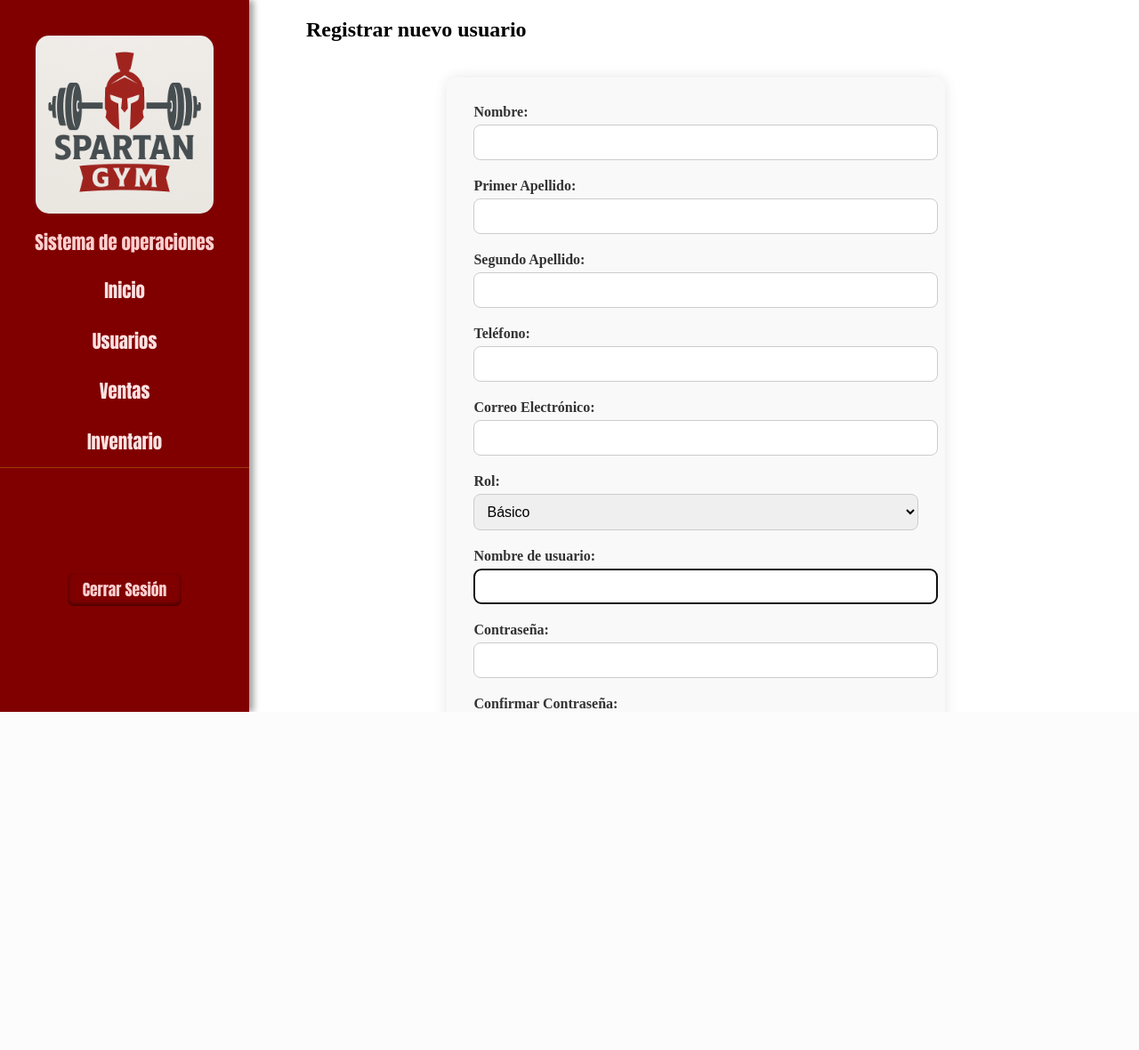
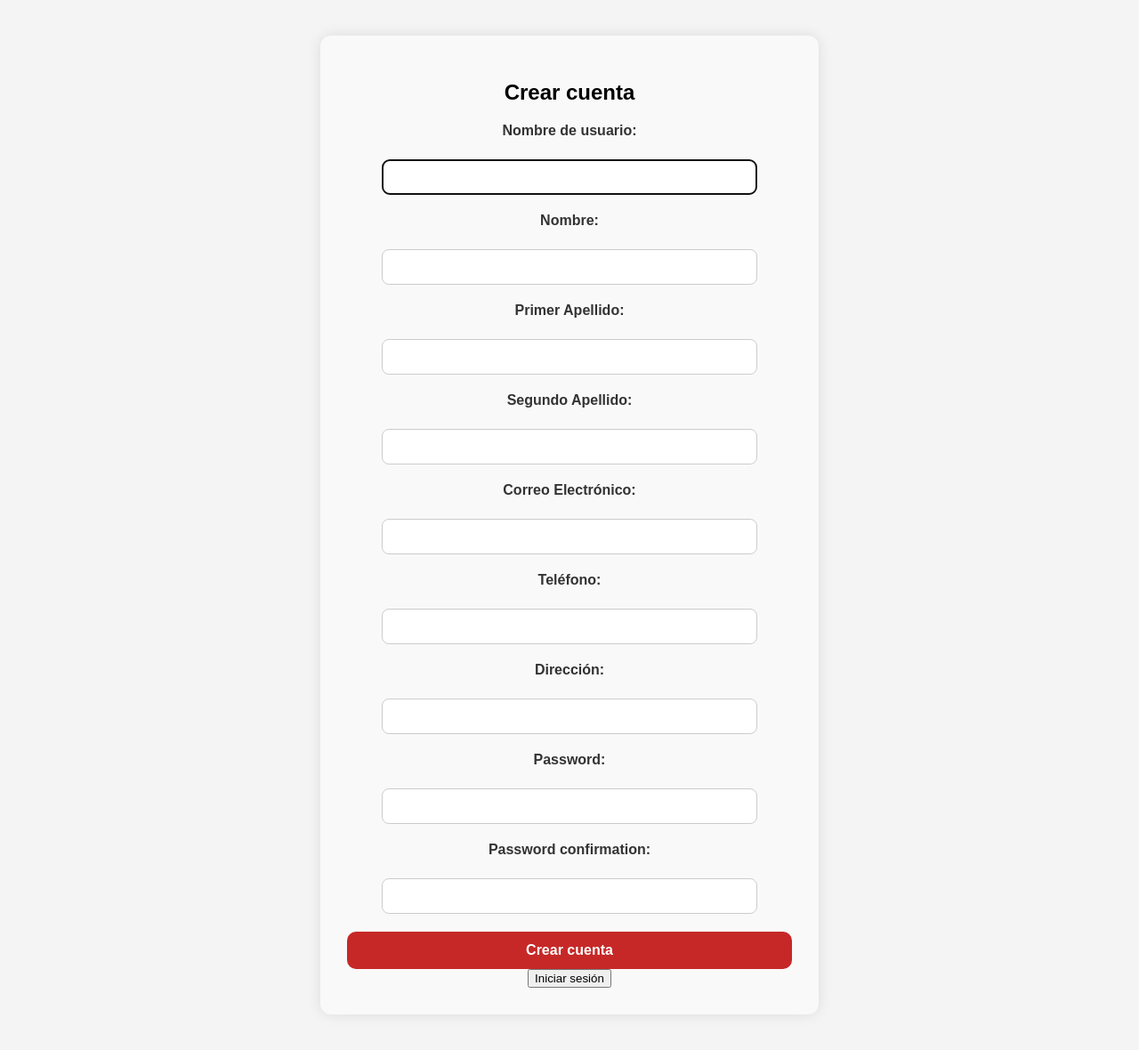
Before and after one commit to RaulMacias05/Profesionalizacion, a Django app: page /usuarios/registrar/ in a window 1280 px wide. Shown: the whole page at 89% size. Before the commit the page ends 800 px from the top, so only its background shows below. Run offline with Django 5.2, Linux system fonts and the light colour scheme; some web fonts are replaced.

Commit message:
Ajuste de manejo de sesiones

```diff
--- /dev/null
+++ b/static/css/sesion.css
@@ -0,0 +1,24 @@
+body {
+    font-family: Arial, sans-serif;
+    background-color: #f4f4f4;
+    text-align: center;
+    margin: 0;
+    padding: 0;
+    display: flex;
+    justify-content: center;
+}
+
+.logo {
+    width: 150px;
+    margin: 0;
+    padding: 0;
+    margin-bottom: -12px;
+}
+
+.error{
+    color: rgb(255, 79, 79);
+    font-size: 1rem;
+    display: flex;
+    justify-content: center;
+    align-items: center;
+}
--- /dev/null
+++ b/templates/sesion.html
@@ -0,0 +1,18 @@
+{% load static %}
+
+<!DOCTYPE html>
+<html lang="es">
+<head>
+    <meta charset="UTF-8">
+    <meta name="viewport" content="width=device-width, initial-scale=1.0">
+    <title>{% block title %}{% endblock title %}</title>
+    <link rel="stylesheet" href="{% static 'css/sesion.css' %}">
+    {% block extra_head %}{% endblock extra_head %}
+</head>
+<body>
+    {% block content %}{% endblock content %}
+
+    <script src="{% static 'usuarios/js/sesion.js' %}"></script>
+    {% block extra_scripts %}{% endblock extra_scripts %}
+</body>
+</html>
--- a/usuarios/forms.py
+++ b/usuarios/forms.py
@@ -5,14 +5,19 @@
 class RegistroUsuarioForm(UserCreationForm):
     class Meta:
         model = Usuario
-        fields = ['first_name', 'primer_apellido', 'segundo_apellido', 'telefono', 'email', 'rol','username', 'password1', 'password2']
+        fields = ['first_name', 'primer_apellido', 'segundo_apellido', 'telefono', 'direccion', 'email', 'username', 'password1', 'password2']
+        labels = {
+            'username': 'Nombre de usuario',
+            'first_name': 'Nombre',
+            'primer_apellido': 'Primer Apellido',
+            'segundo_apellido': 'Segundo Apellido',
+            'email': 'Correo Electrónico',
+            'telefono': 'Teléfono',
+            'direccion': 'Dirección',
+            'password1': 'Contraseña',
+            'password2': 'Confirmar Contraseña',
+        }
         widgets = {
             'telefono': forms.TextInput(attrs={'class': 'form-control'}),
             'rol': forms.Select(attrs={'class': 'form-select'}),
         }
-
-    def clean_username(self):
-        username = self.cleaned_data.get('username')
-        if Usuario.objects.filter(username=username).exists():
-            raise forms.ValidationError("Ya existe un usuario con ese DNI.")
-        return username
--- a/usuarios/models.py
+++ b/usuarios/models.py
@@ -2,13 +2,7 @@
 from django.db import models
 
 class Usuario(AbstractUser):
-    ROL_CHOICES = [
-        ('ADMIN', 'Administrador'),
-        ('ENCARGADO', 'Encargado'),
-        ('BASICO', 'Básico'),
-    ]
 
-    rol = models.CharField(max_length=10, choices=ROL_CHOICES, default='BASICO')
     telefono = models.CharField(max_length=20, blank=True)
     direccion = models.CharField(max_length=255, blank=True)
     primer_apellido = models.CharField(max_length=50)
--- a/usuarios/static/usuarios/css/registro.css
+++ b/usuarios/static/usuarios/css/registro.css
@@ -1,5 +1,5 @@
 .registro-form {
-    max-width: 500px;
+  width: 500px;
   margin: 40px auto;
   background-color: #f9f9f9;
   padding: 30px;
@@ -20,7 +20,7 @@
 
 .campo input,
 .campo select {
-    width: 100%;
+  width: 80%;
   padding: 10px;
   border: 1px solid #ccc;
   border-radius: 8px;
@@ -37,9 +37,20 @@
   font-size: 16px;
   font-weight: bold;
   cursor: pointer;
-    transition: background 0.3s;
+  transition: background-color 0.3s ease;
 }
 
 button[type="submit"]:hover {
   background-color: #b71c1c;
 }
+
+.error-message {
+  display: flex;
+  width: 100%;
+  height: 10vh;
+  justify-content: center;
+  align-items: center;
+  color: #c62828;
+  font-size: 14px;
+  margin-top: 5px;
+}
--- a/usuarios/templates/usuarios/registrar_usuarios.html
+++ b/usuarios/templates/usuarios/registrar_usuarios.html
@@ -1,7 +1,6 @@
-{% extends 'base.html' %}
+{% extends 'sesion.html' %}
 
 {% load static %}
-
 
 {% block extra_head %}
 <link rel="stylesheet" href="{% static 'usuarios/css/registro.css' %}">
@@ -10,57 +9,117 @@
 
 {% block content %}
 
-<h2>Registrar nuevo usuario</h2>
-
 <form method="post" class="registro-form">
   {% csrf_token %}
 
-  <div class="campo">
-    <label for="first_name">Nombre:</label>
+  <h2>Crear cuenta</h2>
+
+  {{ error }}
+
+  <p class="campo">
+    {{ form.username.label_tag }}<br>
+    {{ form.username }}
+    {% if form.username.errors %}
+      <ul class="error-list">
+        {% for error in form.username.errors %}
+          <li>{{ error }}</li>
+        {% endfor %}
+      </ul>
+    {% endif %}
+  </p>
+  <p class="campo">
+    {{ form.first_name.label_tag }}<br>
     {{ form.first_name }}
-  </div>
+    {% if form.first_name.errors %}
+      <ul class="error-list">
+        {% for error in form.first_name.errors %}
+          <li>{{ error }}</li>
+        {% endfor %}
+      </ul>
+    {% endif %}
+  </p>
+  <p class="campo">
+    {{ form.primer_apellido.label_tag }}<br>
+    {{ form.primer_apellido }}
+    {% if form.primer_apellido.errors %}
+      <ul class="error-list">
+        {% for error in form.primer_apellido.errors %}
+          <li>{{ error }}</li>
+        {% endfor %}
+      </ul>
+    {% endif %}
+  </p>
+  <p class="campo">
+    {{ form.segundo_apellido.label_tag }}<br>
+    {{ form.segundo_apellido }}
+    {% if form.segundo_apellido.errors %}
+      <ul class="error-list">
+        {% for error in form.segundo_apellido.errors %}
+          <li>{{ error }}</li>
+        {% endfor %}
+      </ul>
+    {% endif %}
+  </p>
+  <p class="campo">
+    {{ form.email.label_tag }}<br>
+    {{ form.email }}
+    {% if form.email.errors %}
+      <ul class="error-list">
+        {% for error in form.email.errors %}
+          <li>{{ error }}</li>
+        {% endfor %}
+      </ul>
+    {% endif %}
+  </p>
+  <p class="campo">
+    {{ form.telefono.label_tag }}<br>
+    {{ form.telefono }}
+    {% if form.telefono.errors %}
+      <ul class="error-list">
+        {% for error in form.telefono.errors %}
+          <li>{{ error }}</li>
+        {% endfor %}
+      </ul>
+    {% endif %}
+  </p>
+  <p class="campo">
+    {{ form.direccion.label_tag }}<br>
+    {{ form.direccion }}
+    {% if form.direccion.errors %}
+      <ul class="error-list">
+        {% for error in form.direccion.errors %}
+          <li>{{ error }}</li>
+        {% endfor %}
+      </ul>
+    {% endif %}
+  </p>
+  <p class="campo">
+    {{ form.password1.label_tag }}<br>
+    {{ form.password1 }}
+    {% if form.password1.errors %}
+      <ul class="error-list">
+        {% for error in form.password1.errors %}
+          <li>{{ error }}</li>
+        {% endfor %}
+      </ul>
+    {% endif %}
+  </p>
+  <p class="campo">
+    {{ form.password2.label_tag }}<br>
+    {{ form.password2 }}
+    {% if form.password2.errors %}
+      <ul class="error-list">
+        {% for error in form.password2.errors %}
+          <li>{{ error }}</li>
+        {% endfor %}
+      </ul>
+    {% endif %}
+  </p>
 
-  <div class="campo">
-    <label for="primer_apellido">Primer Apellido:</label>
-    {{ form.primer_apellido }}
-  </div>
-
-  <div class="campo">
-    <label for="segundo_apellido">Segundo Apellido:</label>
-    {{ form.segundo_apellido }}
-  </div>
-
-  <div class="campo">
-    <label for="telefono">Teléfono:</label>
-    {{ form.telefono }}
-  </div>
-
-  <div class="campo">
-    <label for="email">Correo Electrónico:</label>
-    {{ form.email }}
-  </div>
-
-  <div class="campo">
-    <label for="rol">Rol:</label>
-    {{ form.rol }}
-  </div>
-
-  <div class="campo">
-    <label for="username">Nombre de usuario:</label>
-    {{ form.username }}
-  </div>
-
-  <div class="campo">
-    <label for="password1">Contraseña:</label>
-    {{ form.password1 }}
-  </div>
-
-  <div class="campo">
-    <label for="password2">Confirmar Contraseña:</label>
-    {{ form.password2 }}
-  </div>
-
-  <button type="submit">Registrar</button>
+  <button type="submit">Crear cuenta</button>
+  <button type="button" onclick="location.href='{% url 'usuarios:signin' %}'">Iniciar sesión</button>
+  {% comment %} <button type="button" onclick="location.href="{% url 'usuarios:recuperar_contrasena' %}'">Recuperar contraseña</button>
+  <button type="button" onclick="location.href="{% url 'usuarios:home' %}'">Volver a la página principal</button> {% endcomment %}
 </form>
 
 
--- a/usuarios/urls.py
+++ b/usuarios/urls.py
@@ -1,10 +1,11 @@
 from django.urls import path
-from .views import usuarios, registrar_usuario, lista_usuarios, signout
+from .views import usuarios, signin, registrar_usuario, lista_usuarios, signout
 
 app_name = 'usuarios'
 
 urlpatterns = [
     path('', usuarios, name='usuarios'),
+    path('signin/', signin, name='signin'),
     path('registrar/', registrar_usuario, name='registrar_usuario'),
     path('lista/', lista_usuarios, name='lista_usuarios'),
     path('signout/', signout, name='signout'),
--- a/usuarios/views.py
+++ b/usuarios/views.py
@@ -2,7 +2,9 @@
 from .forms import RegistroUsuarioForm
 from django.shortcuts import redirect
 from django.contrib.auth import get_user_model
-from django.contrib.auth import logout
+from django.contrib.auth import login, logout, authenticate
+from django.db import IntegrityError
+from django.contrib.auth.forms import AuthenticationForm
 
 def usuarios(request):
     return redirect('usuarios:lista_usuarios')
@@ -12,15 +14,62 @@
     usuarios = Usuario.objects.all()
     return render(request, 'usuarios/lista_usuarios.html', {'usuarios': usuarios})
 
+def signin(request):
+    if request.method == "GET":
+        return render(request, 'usuarios/signin.html', {
+            'form': AuthenticationForm
+        })
+    else:
+        user = authenticate(
+            request, username=request.POST['username'], password=request.POST['password'])
+
+        if user is None:
+            return render(request, 'usuarios/signin.html', {
+                'form': AuthenticationForm,
+                'error': 'Usuario o contraseña incorrectos'
+            })
+        else:
+            login(request, user)
+            return redirect('core:inicio')
+
 def registrar_usuario(request):
     if request.method == 'POST':
-        form = RegistroUsuarioForm(request.POST)
-        if form.is_valid():
-            form.save()
-            return redirect('usuarios:lista_usuarios')
+        if request.POST['password1'] == request.POST['password2']:
+            try:
+                user = RegistroUsuarioForm(request.POST)
+                if user.is_valid():
+                    user.save()
+                    return redirect('usuarios:lista_usuarios')
+                else:
+                    return render(request, 'usuarios/registrar_usuarios.html', {
+                        'form': user,
+                        'error': 'Por favor corrige los errores en el formulario.'
+                    })
+            except Exception as e:
+                return render(request, 'usuarios/registrar_usuarios.html', {
+                    'form': RegistroUsuarioForm(),
+                    'error': f'Error inesperado: {str(e)}'
+                })
+            except IntegrityError:
+                return render(request, 'usuarios/registrar_usuarios.html', {
+                    'form': RegistroUsuarioForm(),
+                    'error': 'Error de integridad: el usuario ya existe'
+                })
+            except ValueError:
+                return render(request, 'usuarios/registrar_usuarios.html', {
+                    'form': RegistroUsuarioForm(),
+                    'error': 'Error de valor: los datos no son válidos'
+                })
+        else:
+            return render(request, 'usuarios/registrar_usuarios.html', {
+                'form': RegistroUsuarioForm(),
+                'error': 'Error de validación: Las contraseñas no coinciden'
+            })
+
     else:
-        form = RegistroUsuarioForm()
-    return render(request, 'usuarios/registrar_usuarios.html', {'form': form})
+        return render(request, 'usuarios/registrar_usuarios.html', {
+            'form': RegistroUsuarioForm()
+        })
 
 def signout(request):
     logout(request)
```
Also changed, not shown: core/templates/core/signin.html (deleted, +0 -33 lines), core/views.py (+1 -16 lines), usuarios/admin.py (+4 -4 lines), usuarios/static/usuarios/css/login.css (renamed from core/static/core/css/login.css, +0 -25 lines), usuarios/templates/usuarios/signin.html (added, +30 -0 lines), usuarios/migrations/0004_remove_usuario_rol.py (added), usuarios/static/usuarios/js/usuarios/sesion.js (added). Lines whose indentation alone changed are shown as unchanged.
